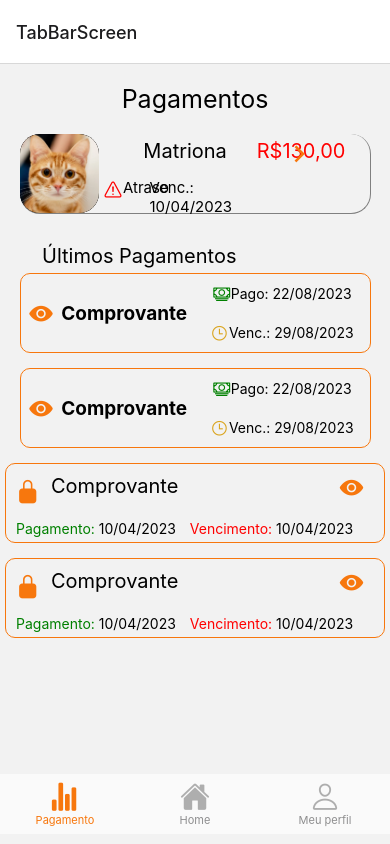
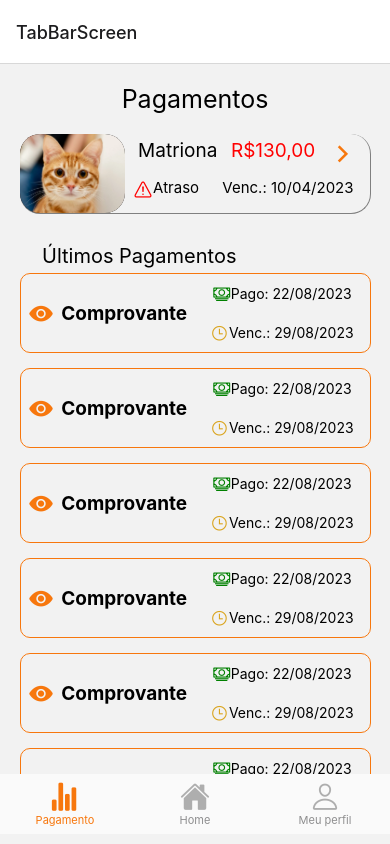
Before and after one commit to alexandy7/VanGo, a React Native app: screen /Pagamento in a window 390 px wide. Built offline with nearby package versions, Linux system fonts and the light colour scheme.

Commit message:
ajustes de responsividade nos cards

```diff
--- a/Src/Componentes/Common/CardPagamento.jsx
+++ b/Src/Componentes/Common/CardPagamento.jsx
@@ -8,7 +8,7 @@ export default function CardPagamento({item})
     return(
         <View style={styles.container}>
             <View style={styles.divimagem}>
-                <Image source={require('../../../assets/gato.jpg')} style={styles.divimagem}/>
+                <Image source={require('../../../assets/gato.jpg')} style={styles.imagem}/>
             </View>
 
             <View style={styles.containertexto}>
@@ -53,51 +53,55 @@ const styles = StyleSheet.create({
 
     divimagem: {
         height: 79,
-        width: 79,
+        width: "30%",
         backgroundColor: "black",
         position: "relative",
         borderRadius: 20,
+    },
+
+    imagem: {
+        height: "100%",
+        width: "100%",
+        borderRadius: 20
     },
 
     containertexto: {
         display: "flex",
         flexDirection: "column",
         position: "relative",
+        width: "70%"
     },
 
     divtextosuperior: {
         display: "flex",
         flexDirection: "row",
-        justifyContent: "space-between",
-        width: "75%",
+        width: "100%",
         height: 39,
         position: "relative",
+        justifyContent: "space-evenly",
         top: 5
     },
 
     nome: {
         position:"relative",
-        fontSize: 20,
-        left: "30%"
+        fontSize: 19,
     },
 
     fatura: {
         position:"relative",
-        left: "50%",
-        fontSize: 20,
+        fontSize: 19,
         color: "red"
     },
 
     seta: {
         position:"relative",
-        left: "10%"
     },
 
     divtextoinferior: {
         display: "flex",
         flexDirection: "row",
-        justifyContent: "space-between",
-        width: "75%",
+        justifyContent: "space-evenly",
+        width: "100%",
         height: 39,
         position: "relative",
         top: 5
@@ -115,12 +119,12 @@ const styles = StyleSheet.create({
     alinhatexto:{
         display: "flex",
         flexDirection: "row",
-        left: "3%"
+        right: "3%"
     },
 
     vencimento: {
         position: "relative",
         fontSize: 15,
-        right: "10%"
+        right: "0%"
     }
 })
--- a/Src/Pages/Pagamento/Pagamento.jsx
+++ b/Src/Pages/Pagamento/Pagamento.jsx
@@ -42,8 +42,10 @@ export default function Pagamento() {
         <View>
             <CardComprovante></CardComprovante>
             <CardComprovante></CardComprovante>
-            <ComprovanteEnviado/>
-            <ComprovanteEnviado/>
+            <CardComprovante></CardComprovante>
+            <CardComprovante></CardComprovante>
+            <CardComprovante></CardComprovante>
+            <CardComprovante></CardComprovante>
         </View>
 
         </View>
```
